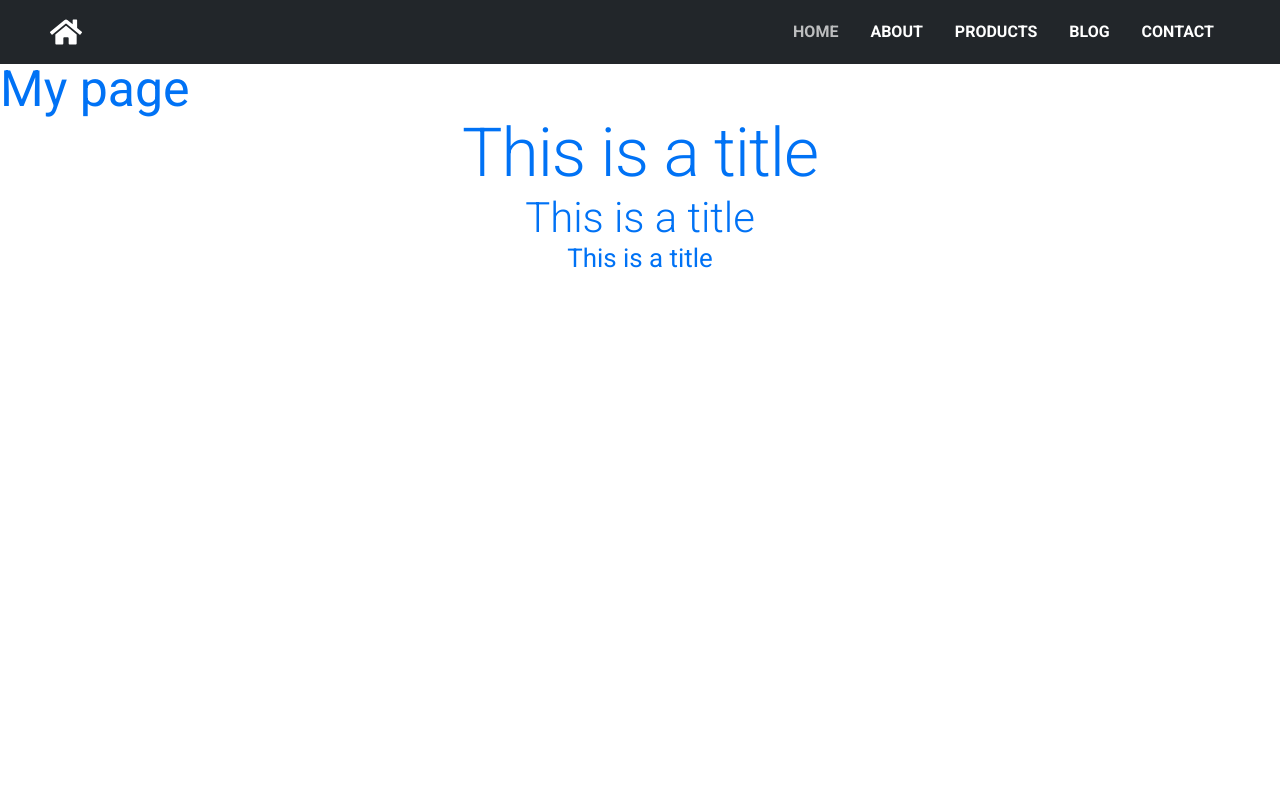
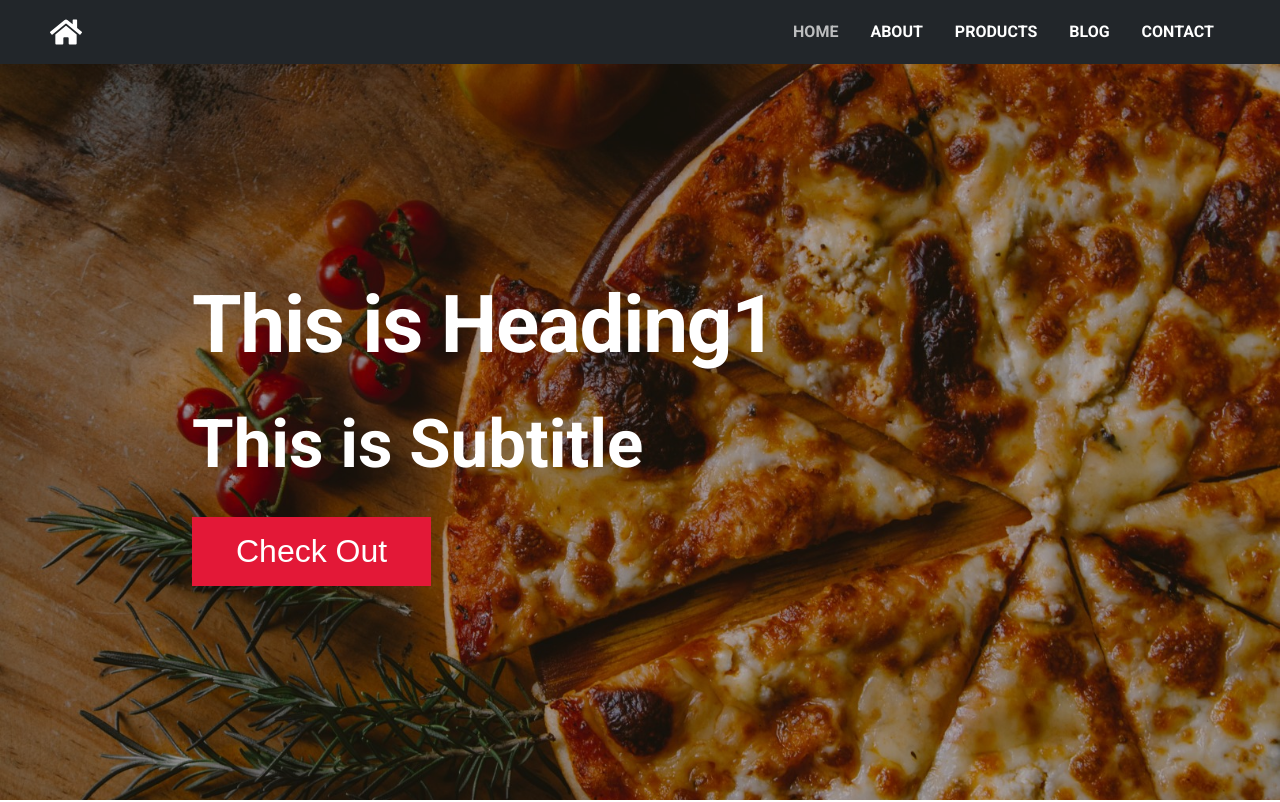
Before and after one commit to ansonlowzf/styled-components-next, a Next.js app: page / in a window 1280 px wide. Shown: the top 802 px of the page. Built offline with nearby package versions, Linux system fonts and the light colour scheme.

Commit message:
create Hero

```diff
--- a/components/Hero/HeroElement.jsx
+++ b/components/Hero/HeroElement.jsx
@@ -1,61 +1,51 @@
 import styled from "styled-components";
+import { Heading1, Heading2 } from "../Typography";
+import { ButtonT1 } from "../../styles/globals";
 
 export const HeroContainer = styled.section`
-  background: linear-gradient(to right, rgba(0, 0, 0, 0.7), rgba(0, 0, 0, 0.1)),
-    url("/pizza.jpg");
-  height: 100vh;
-  background-position: center;
-  background-size: cover;
+  position: relative;
+  height: calc(100vh - 64px);
+  width: 100vw;
+  overflow: hidden;
+  z-index: -99;
+`;
+
+export const HeroOverlay = styled.div`
+  position: absolute;
+  inset: 0;
+  background-color: hsla(0, 0%, 0%, 0.3);
+
+  display: flex;
+  justify-content: center;
+  align-items: center;
 `;
 
 export const HeroContent = styled.div`
-  height: calc(100vh - 80px);
-  max-height: 100%;
-  padding: 0rem calc((100vw - 1300px) / 2);
-`;
+  width: min(70%, ${(props) => props.theme.breakpoints.lg});
 
-export const HeroItems = styled.div`
-  display: flex;
-  flex-direction: column;
-  justify-content: center;
-  align-items: flex-start;
-  height: 100vh;
-  max-height: 100%;
-  padding: 0 2rem;
-  width: 650px;
-  color: #fff;
-  text-transform: uppercase;
-  line-height: 1;
-  font-weight: bold;
-
-  @media screen and (max-width: 650px) {
-    width: 100%;
+  @media screen and (max-width: ${(props) => props.theme.breakpoints.sm}) {
+    text-align: center;
   }
 `;
 
-export const HeroH1 = styled.h1`
-  font-size: clamp(2.5rem, 10vw, 5rem);
-  margin-bottom: 1rem;
-  box-shadow: 3px 5px #e9ba23;
-  letter-spacing: 3px;
+export const HeroTitle = styled(Heading1)`
+  margin-bottom: 2rem;
+  font-weight: bolder;
+
+  @media screen and (max-width: ${(props) => props.theme.breakpoints.sm}) {
+    text-align: center;
+  }
 `;
 
-export const HeroP = styled.p`
-  font-size: clamp(2rem, 2.5vw, 3rem);
+export const HeroSubtitle = styled(Heading2)`
   margin-bottom: 2rem;
+  font-weight: bold;
+
+  @media screen and (max-width: ${(props) => props.theme.breakpoints.sm}) {
+    text-align: center;
+  }
 `;
 
-export const HeroBtn = styled.button`
-  font-size: 1.4rem;
-  padding: 1rem 4rem;
-  border: none;
-  background: #e31837;
-  color: #fff;
-  transition: 0.2s ease-out;
-  &:hover {
-    background: #ffc500;
-    transition: 0.2s ease-out;
-    cursor: pointer;
-    color: #000;
-  }
+export const HeroButton = styled(ButtonT1)`
+  font-size: 2rem;
 `;
--- a/components/Hero/index.jsx
+++ b/components/Hero/index.jsx
@@ -1,35 +1,24 @@
-import { useState } from "react";
-import Navbar from "../Navbar";
 import {
   HeroContainer,
+  HeroOverlay,
+  HeroTitle,
+  HeroSubtitle,
   HeroContent,
-  HeroItems,
-  HeroH1,
-  HeroP,
-  HeroBtn,
+  HeroButton,
 } from "./HeroElement";
-import Sidebar from "../Sidebar";
-// import ImgBg from "../../public/pizza.jpg";
-// import Image from "next/image";
+import Image from "next/image";
 
-const Hero = () => {
-  const [isOpen, setIsOpen] = useState(false);
-
-  const toggle = () => {
-    setIsOpen(!isOpen);
-  };
-
+const Hero = ({ imgSrc, imgAlt }) => {
   return (
     <HeroContainer>
-      <Navbar toggle={toggle} />
-      <Sidebar isOpen={isOpen} toggle={toggle} />
-      <HeroContent>
-        <HeroItems>
-          <HeroH1>Greatest Pizza Ever</HeroH1>
-          <HeroP>Ready in 60 seconds</HeroP>
-          <HeroBtn>Place Order</HeroBtn>
-        </HeroItems>
-      </HeroContent>
+      <Image src={imgSrc} alt={imgAlt} layout="fill" objectFit="cover" />
+      <HeroOverlay>
+        <HeroContent>
+          <HeroTitle>This is Heading1</HeroTitle>
+          <HeroSubtitle as="p">This is Subtitle</HeroSubtitle>
+          <HeroButton>Check Out</HeroButton>
+        </HeroContent>
+      </HeroOverlay>
     </HeroContainer>
   );
 };
--- /dev/null
+++ b/components/Typography/index.jsx
@@ -0,0 +1,30 @@
+import styled from "styled-components";
+
+export const Heading1 = styled.h1`
+  font-size: clamp(2rem, (1rem + 5vw), 6.8522rem);
+  text-align: ${(props) => (props.textCenter ? "center" : null)};
+  font-weight: 300;
+  line-height: 1.167;
+  letter-spacing: -0.01562em;
+  color: ${(props) => (props.primary ? props.theme.colors.primary : "white")};
+`;
+
+export const Heading2 = styled.h2`
+  font-size: clamp(1.75rem, (1rem + 4vw), 4.235rem);
+  text-align: ${(props) => (props.textCenter ? "center" : null)};
+  font-weight: 300;
+  line-height: 1.2;
+  letter-spacing: -0.00833;
+  color: ${(props) => (props.primary ? props.theme.colors.primary : "white")};
+`;
+
+export const Heading3 = styled.h3`
+  font-size: clamp(1.5rem, (1rem + 3vw), 2.618rem);
+  text-align: center;
+  font-weight: 400;
+  line-height: 1.167;
+  letter-spacing: 0;
+  color: ${(props) => (props.primary ? props.theme.colors.primary : "white")};
+`;
+
+//  1.618rem
--- a/pages/index.js
+++ b/pages/index.js
@@ -1,19 +1,15 @@
-import styled from "styled-components";
-import { Heading1, Heading2, Heading3 } from "../styles/typography";
-import NextLink from "../components/NextLink";
-
-const Title = styled.h1`
-  font-size: 50px;
-  color: ${({ theme }) => theme.colors.primary};
-`;
+import Hero from "../components/Hero";
+import { HeroButton } from "../components/Hero/HeroElement";
+import { Heading1, Heading2, Heading3 } from "../components/Typography";
 
 export default function Home() {
   return (
     <>
-      <Title>My page</Title>
-      <Heading1>This is a title</Heading1>
-      <Heading2>This is a title</Heading2>
+      <Hero imgSrc="/pizza.jpg" imgAlt="pizza" />
+      <Heading1 primary>This is a title</Heading1>
+      <Heading2 primary>This is a title</Heading2>
       <Heading3>This is a title</Heading3>
+      <HeroButton>Check Out</HeroButton>
     </>
   );
 }
--- a/styles/globals.js
+++ b/styles/globals.js
@@ -358,3 +358,20 @@ export const Button = styled.button`
     width: 100%;
   }
 `;
+
+export const ButtonT1 = styled.button`
+  font-size: 1.4rem;
+  padding: 1rem 2.75rem;
+  border: none;
+  background: #e31837;
+  color: #fff;
+  transition: 0.2s ease-out;
+  cursor: pointer;
+
+  &:hover {
+    background: #ffc500;
+    transition: 0.2s ease-out;
+    cursor: pointer;
+    color: #000;
+  }
+`;
--- a/styles/typography.js
+++ /dev/null
@@ -1,28 +0,0 @@
-import styled from "styled-components";
-
-export const Heading1 = styled.h1`
-  font-size: 4.235rem;
-  text-align: center;
-  font-weight: 300;
-  line-height: 1.167;
-  letter-spacing: -0.01562em;
-  color: ${(props) => props.theme.colors.primary};
-`;
-
-export const Heading2 = styled.h2`
-  font-size: 2.618rem;
-  text-align: center;
-  font-weight: 300;
-  line-height: 1.2;
-  letter-spacing: -0.00833;
-  color: ${(props) => props.theme.colors.primary};
-`;
-
-export const Heading3 = styled.h3`
-  font-size: 1.618rem;
-  text-align: center;
-  font-weight: 400;
-  line-height: 1.167;
-  letter-spacing: 0;
-  color: ${(props) => props.theme.colors.primary};
-`;
```
Also changed, not shown: components/Section/index.jsx (added).
